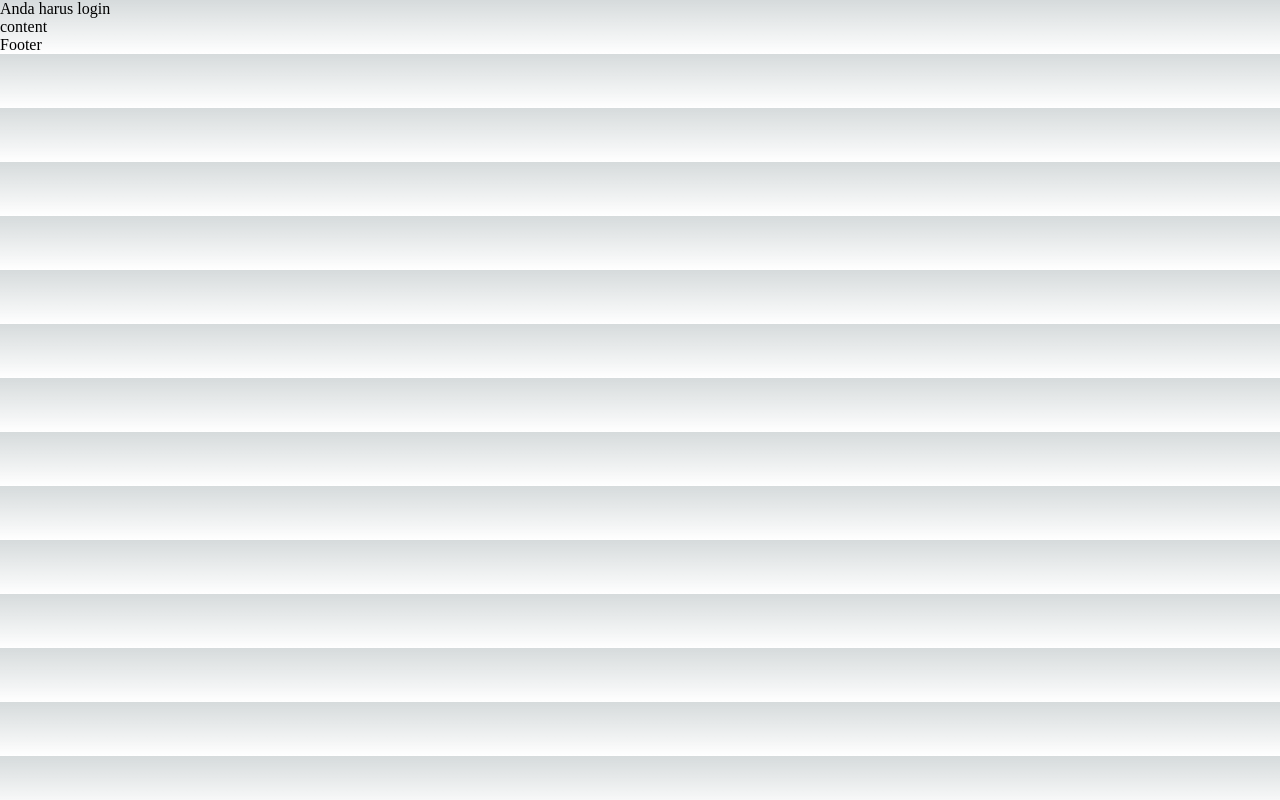
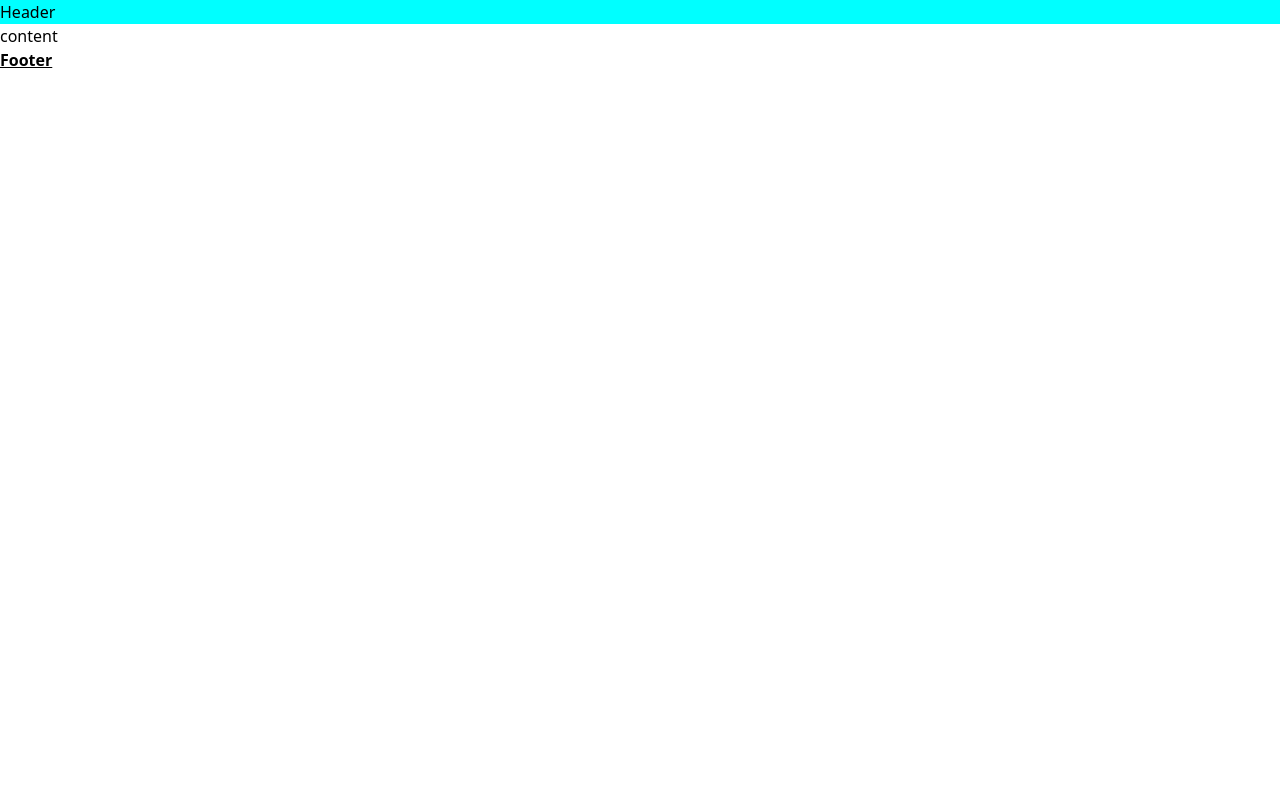
Before and after one commit to ayuwidyainggit/belajar-nextjs-ayu, a Next.js app: page / in a window 1280 px wide. Built offline with nearby package versions, Linux system fonts and the light colour scheme.

Commit message:
tugas hari ke 4- styling di nextjs

```diff
--- /dev/null
+++ b/components/Content/index.js
@@ -0,0 +1,7 @@
+import WithAuth from "../WithAuth";
+
+function Content() {
+  return <div className="background">content</div>;
+}
+
+export default WithAuth(Content);
--- a/components/Footer/index.js
+++ b/components/Footer/index.js
@@ -1,3 +1,5 @@
+// import styles from "./styles.module.css";
+
 export default function Footer() {
-  return <div>Footer</div>;
+  return <div className="font-bold underline">Footer</div>;
 }
--- /dev/null
+++ b/components/Footer/styles.module.css
@@ -0,0 +1,3 @@
+.header {
+  background-color: red;
+}
--- a/components/Header/index.js
+++ b/components/Header/index.js
@@ -1,7 +1,8 @@
 import WithAuth from "../WithAuth";
+import styles from "./styles.module.css";
 
 function Header() {
-  return <div>Header</div>;
+  return <div className={styles.header}>Header</div>;
 }
 
 export default WithAuth(Header);
--- /dev/null
+++ b/components/Header/styles.module.css
@@ -0,0 +1,3 @@
+.header {
+  background-color: aqua;
+}
--- a/components/WithAuth/index.js
+++ b/components/WithAuth/index.js
@@ -1,6 +1,6 @@
 export default function WithAuth(Components) {
   return function WithAuth(props) {
-    const isLogin = false;
+    const isLogin = true;
 
     if (!isLogin) return <div>Anda harus login</div>;
 
--- a/package.json
+++ b/package.json
@@ -14,11 +14,14 @@
     "react-dom": "^18"
   },
   "devDependencies": {
+    "autoprefixer": "^10.4.17",
     "eslint": "^8.56.0",
     "eslint-config-airbnb": "^19.0.4",
     "eslint-plugin-import": "^2.29.1",
     "eslint-plugin-jsx-a11y": "^6.8.0",
     "eslint-plugin-react": "^7.33.2",
-    "eslint-plugin-react-hooks": "^4.6.0"
+    "eslint-plugin-react-hooks": "^4.6.0",
+    "postcss": "^8.4.35",
+    "tailwindcss": "^3.4.1"
   }
 }
--- a/pages/index.js
+++ b/pages/index.js
@@ -1,6 +1,7 @@
 import Head from "next/head";
 import Header from "@/components/Header";
 import Footer from "@/components/Footer";
+import Content from "@/components/Content";
 
 export default function Home() {
   return (
@@ -12,7 +13,7 @@ export default function Home() {
         <link rel="icon" href="/favicon.ico" />
       </Head>
       <Header />
-      <p>content</p>
+      <Content />
       <Footer />
     </>
   );
--- /dev/null
+++ b/postcss.config.js
@@ -0,0 +1,6 @@
+module.exports = {
+  plugins: {
+    tailwindcss: {},
+    autoprefixer: {},
+  },
+}
--- a/styles/globals.css
+++ b/styles/globals.css
@@ -1,107 +1,11 @@
-:root {
-  --max-width: 1100px;
-  --border-radius: 12px;
-  --font-mono: ui-monospace, Menlo, Monaco, "Cascadia Mono", "Segoe UI Mono",
-    "Roboto Mono", "Oxygen Mono", "Ubuntu Monospace", "Source Code Pro",
-    "Fira Mono", "Droid Sans Mono", "Courier New", monospace;
+@tailwind base;
+@tailwind components;
+@tailwind utilities;
 
-  --foreground-rgb: 0, 0, 0;
-  --background-start-rgb: 214, 219, 220;
-  --background-end-rgb: 255, 255, 255;
-
-  --primary-glow: conic-gradient(
-    from 180deg at 50% 50%,
-    #16abff33 0deg,
-    #0885ff33 55deg,
-    #54d6ff33 120deg,
-    #0071ff33 160deg,
-    transparent 360deg
-  );
-  --secondary-glow: radial-gradient(
-    rgba(255, 255, 255, 1),
-    rgba(255, 255, 255, 0)
-  );
-
-  --tile-start-rgb: 239, 245, 249;
-  --tile-end-rgb: 228, 232, 233;
-  --tile-border: conic-gradient(
-    #00000080,
-    #00000040,
-    #00000030,
-    #00000020,
-    #00000010,
-    #00000010,
-    #00000080
-  );
-
-  --callout-rgb: 238, 240, 241;
-  --callout-border-rgb: 172, 175, 176;
-  --card-rgb: 180, 185, 188;
-  --card-border-rgb: 131, 134, 135;
+/* .text-red {
+  color: red;
 }
 
-@media (prefers-color-scheme: dark) {
-  :root {
-    --foreground-rgb: 255, 255, 255;
-    --background-start-rgb: 0, 0, 0;
-    --background-end-rgb: 0, 0, 0;
-
-    --primary-glow: radial-gradient(rgba(1, 65, 255, 0.4), rgba(1, 65, 255, 0));
-    --secondary-glow: linear-gradient(
-      to bottom right,
-      rgba(1, 65, 255, 0),
-      rgba(1, 65, 255, 0),
-      rgba(1, 65, 255, 0.3)
-    );
-
-    --tile-start-rgb: 2, 13, 46;
-    --tile-end-rgb: 2, 5, 19;
-    --tile-border: conic-gradient(
-      #ffffff80,
-      #ffffff40,
-      #ffffff30,
-      #ffffff20,
-      #ffffff10,
-      #ffffff10,
-      #ffffff80
-    );
-
-    --callout-rgb: 20, 20, 20;
-    --callout-border-rgb: 108, 108, 108;
-    --card-rgb: 100, 100, 100;
-    --card-border-rgb: 200, 200, 200;
-  }
-}
-
-* {
-  box-sizing: border-box;
-  padding: 0;
-  margin: 0;
-}
-
-html,
-body {
-  max-width: 100vw;
-  overflow-x: hidden;
-}
-
-body {
-  color: rgb(var(--foreground-rgb));
-  background: linear-gradient(
-      to bottom,
-      transparent,
-      rgb(var(--background-end-rgb))
-    )
-    rgb(var(--background-start-rgb));
-}
-
-a {
-  color: inherit;
-  text-decoration: none;
-}
-
-@media (prefers-color-scheme: dark) {
-  html {
-    color-scheme: dark;
-  }
-}
+.background {
+  background-color: blue;
+} */
--- /dev/null
+++ b/tailwind.config.js
@@ -0,0 +1,12 @@
+/** @type {import('tailwindcss').Config} */
+module.exports = {
+  content: [
+    "./app/**/*.{js,ts,jsx,tsx,mdx}",
+    "./pages/**/*.{js,ts,jsx,tsx,mdx}",
+    "./components/**/*.{js,ts,jsx,tsx,mdx}",
+  ],
+  theme: {
+    extend: {},
+  },
+  plugins: [],
+};
```
Also changed, not shown: 1 other file (tests, documents, lock files or other folders).
